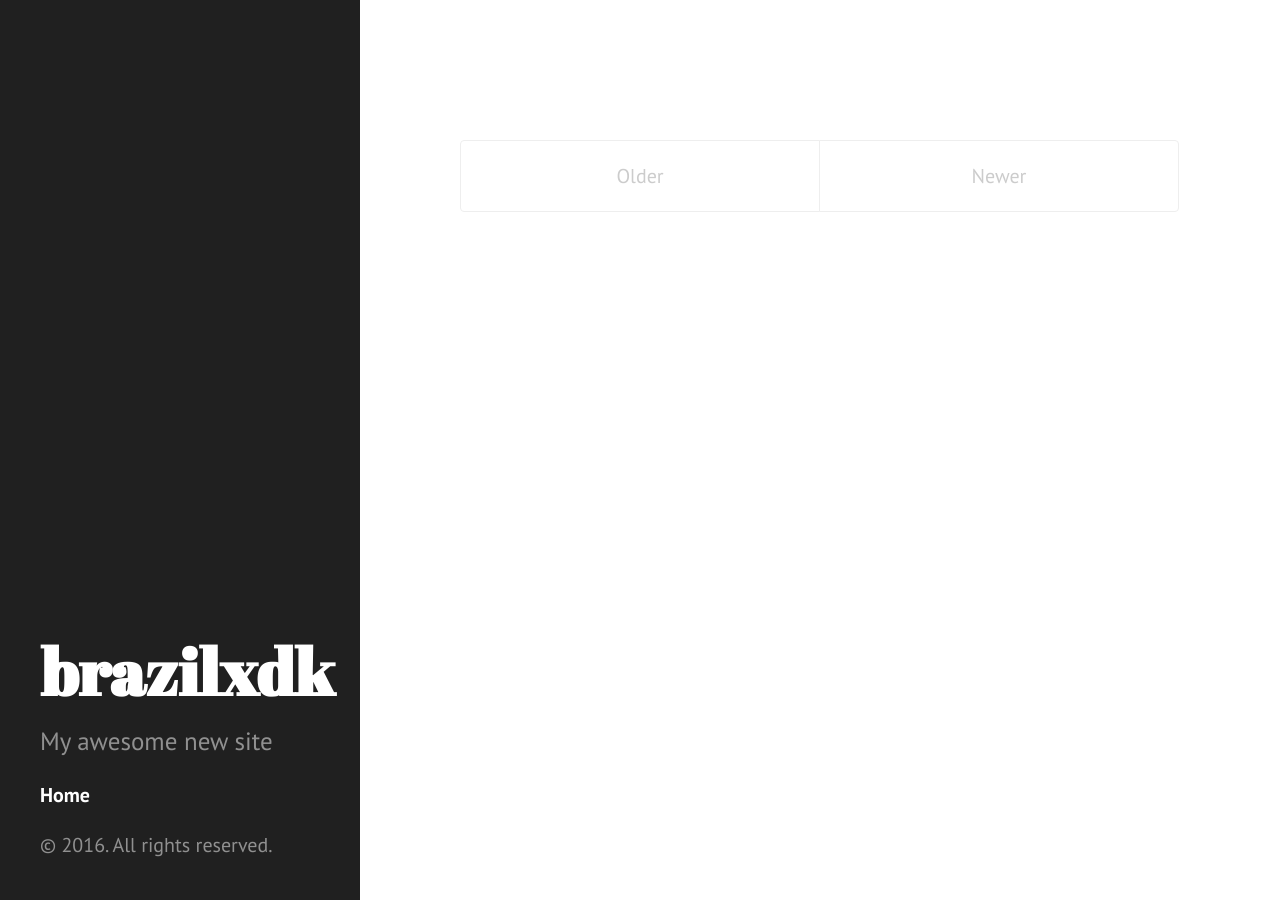
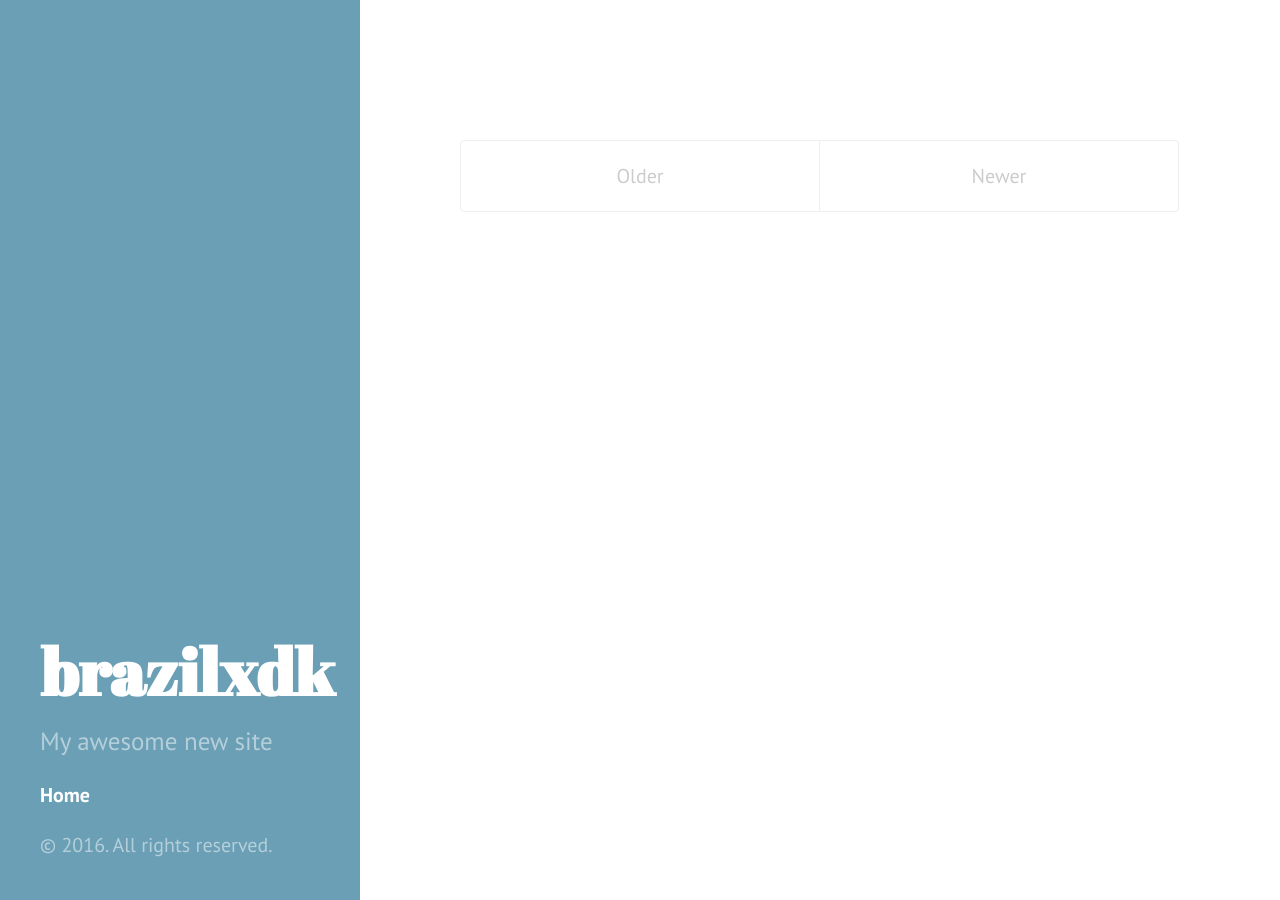
Before and after one commit to brazilxdk/brazilxdk.github.io, a Jekyll site: the page built from index.html, in a window 1280 px wide. Built offline with Jekyll 4.4.1, drawn with Linux system fonts in a browser that asks for light colours; the list of posts is cut into pages by our own code.

Commit message:
color update

```diff
--- a/_layouts/default.html
+++ b/_layouts/default.html
@@ -3,7 +3,7 @@
 
   {% include head.html %}
 
-  <body theme-base-0d>
+  <body class="theme-base-0d">
 
     {% include sidebar.html %}
 
```
